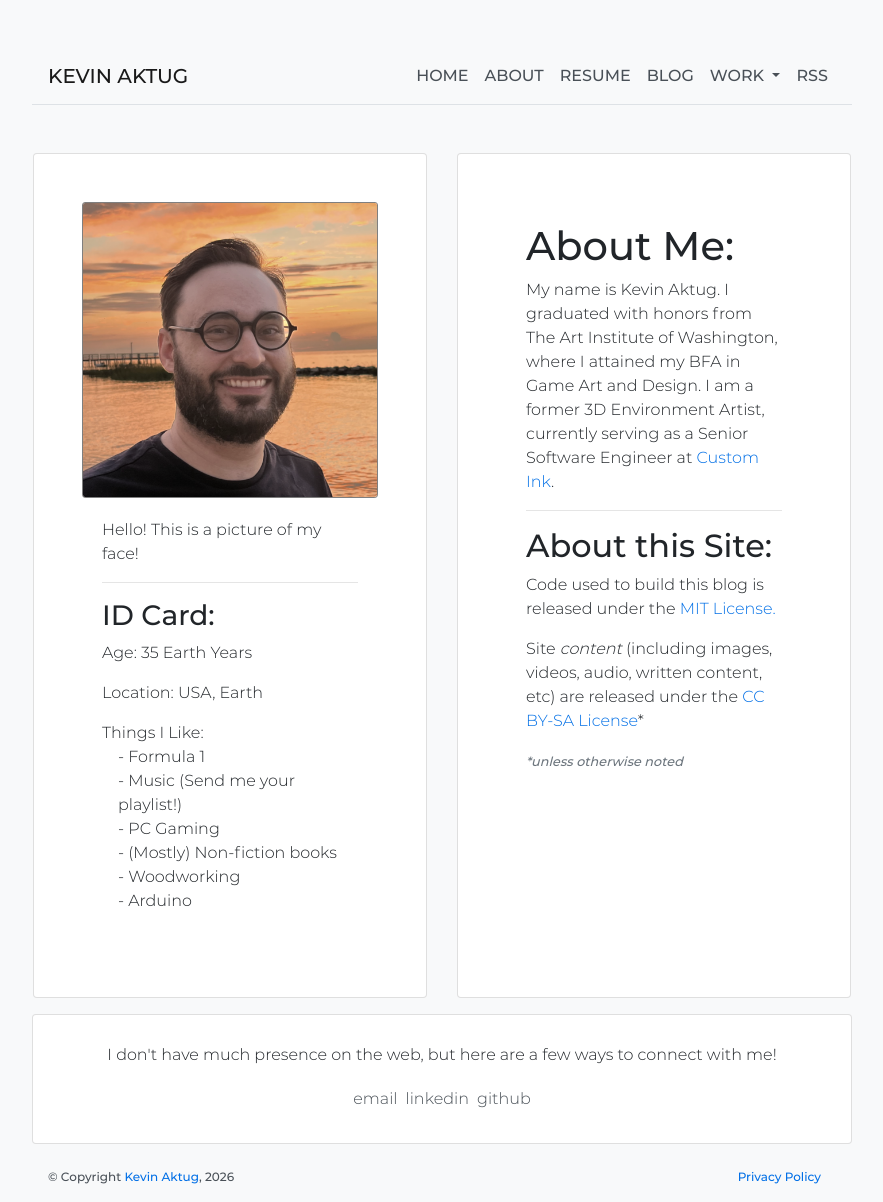
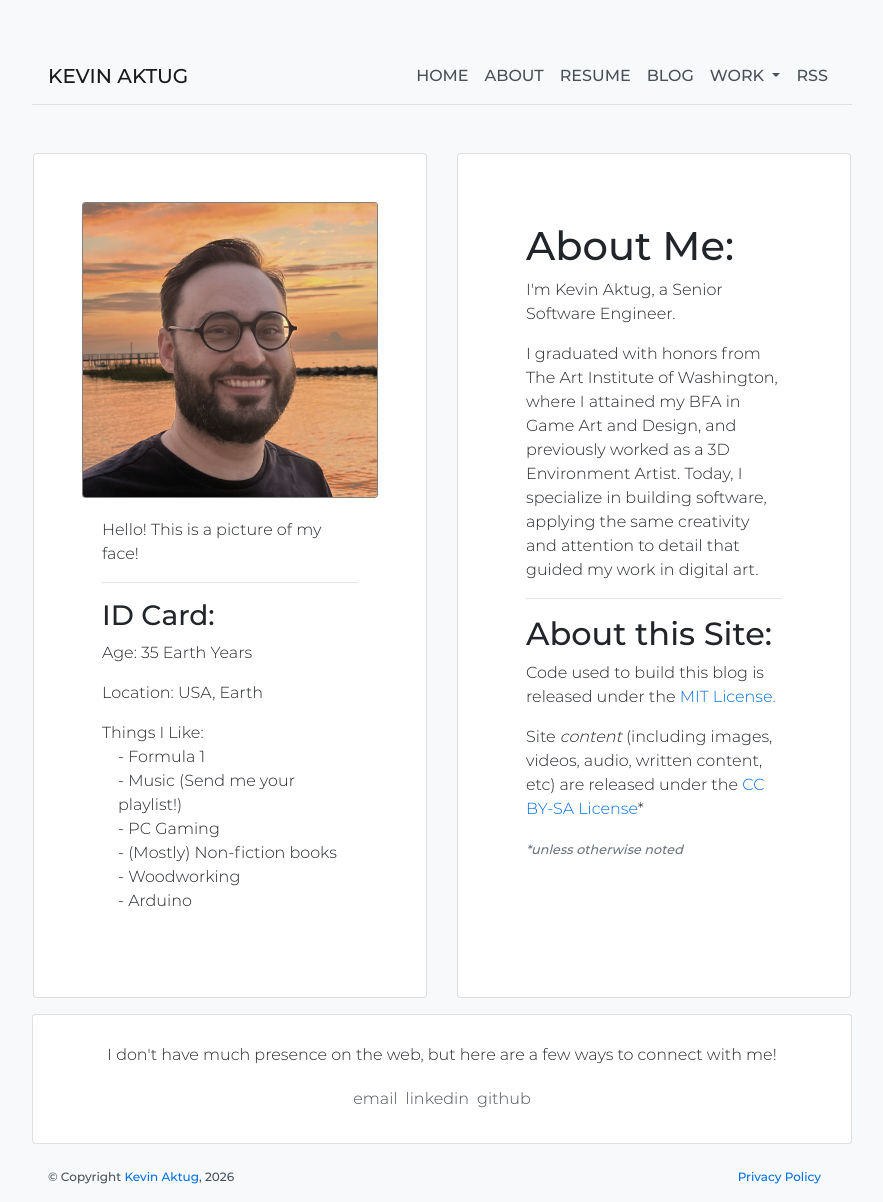
Before and after one commit to Kmagameguy/portfolio, a Jekyll site: the page built from site/about/index.html, in a window 1280 px wide and 1202 px high. Shown: the whole window, without its empty margins (198-1081 px from the left). Built offline with Jekyll 4.4.1, drawn with Linux system fonts in a browser that asks for light colours.

Commit message:
Update About Page

```diff
--- a/_config.yml
+++ b/_config.yml
@@ -45,9 +45,7 @@ social:
     - *github_link
 
 employer:
-  name: Custom Ink
   job: Senior Software Engineer
-  url: https://www.customink.com
 
 # Build settings
 theme: minima
--- a/site/about/index.html
+++ b/site/about/index.html
@@ -38,9 +38,12 @@ permalink: /about/
         <div class="card-text">
           <h1>About Me:</h1>
           <p>
-            My name is {{ site.author }}. I graduated with honors from The Art Institute of Washington,
-            where I attained my BFA in Game Art and Design.  I am a former 3D Environment Artist, currently serving
-            as a {{ site.employer.job }} at <a href="{{ site.employer.url }}" target="_blank" rel="noopener noreferrer">{{ site.employer.name }}</a>.
+            I'm {{ site.author }}, a {{ site.employer.job }}.
+          </p>
+          <p>
+            I graduated with honors from The Art Institute of Washington,
+            where I attained my BFA in Game Art and Design, and previously worked as a 3D Environment Artist.
+            Today, I specialize in building software, applying the same creativity and attention to detail that guided my work in digital art.
           </p>
           <hr />
           <h2>About this Site:</h2>
```
